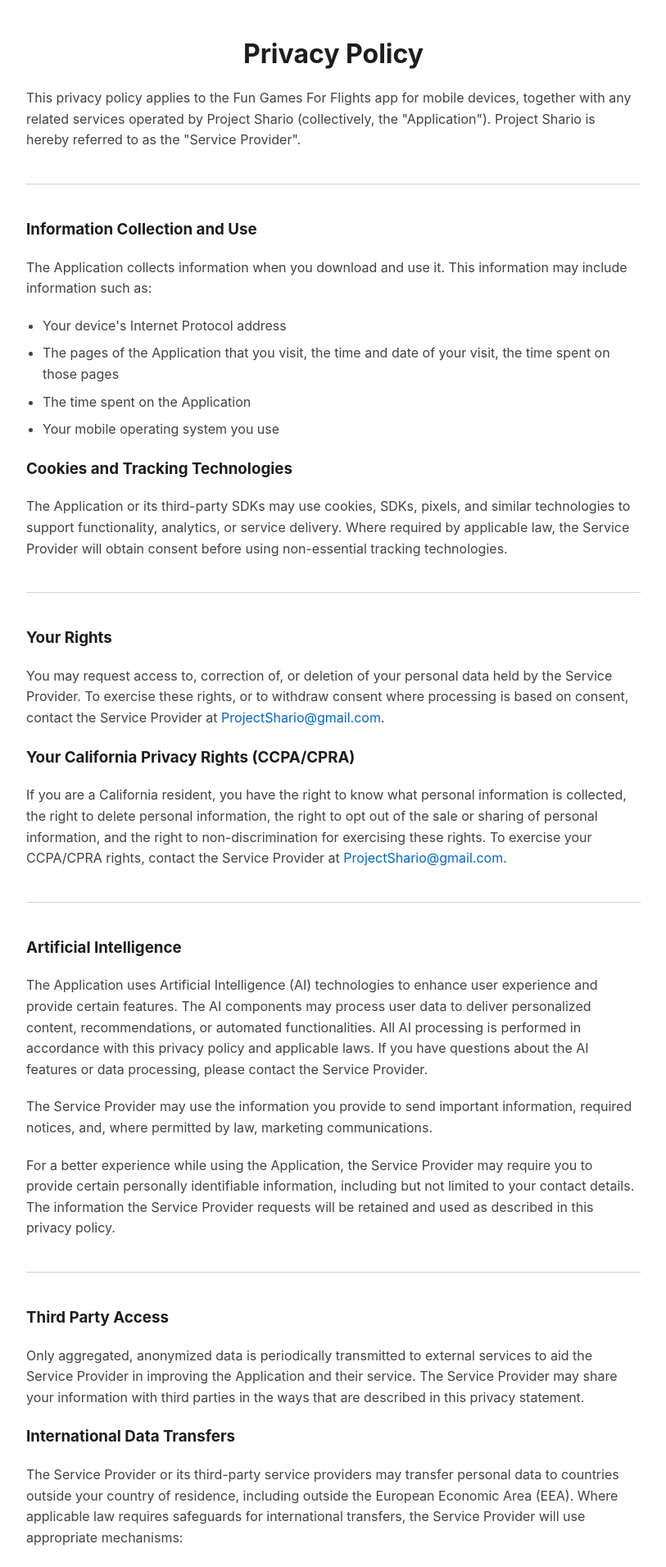
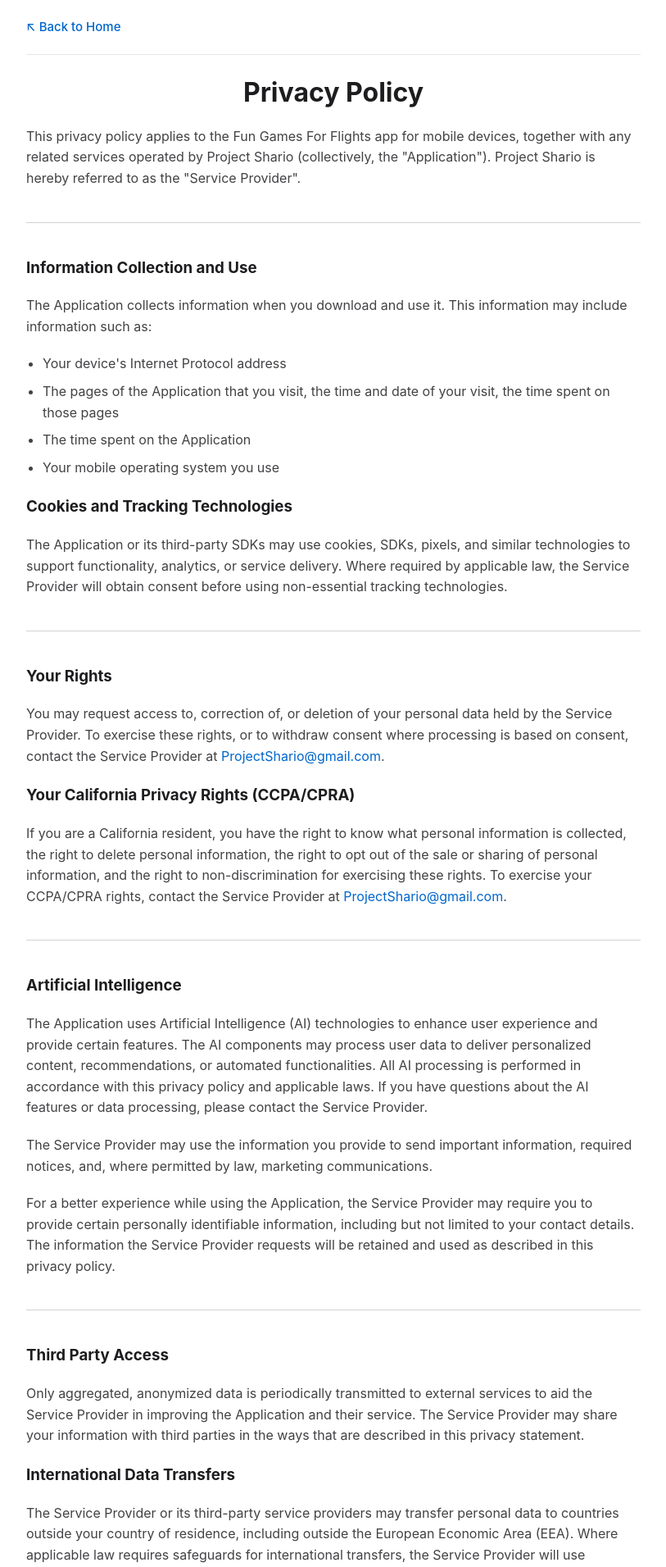
Before and after one commit to projectshario/ProjectShario.github.io, a Jekyll site: the page built from Privacy_FGFF.html, in a window 1280 px wide. Shown: the top 1911 px of the page at 82% size, without its empty margins (233-1046 px from the left). Built offline with Jekyll 4.4.1, drawn with Linux system fonts in a browser that asks for light colours.

Commit message:
Modify layout styles and add navigation header
Updated styles and added a header for navigation.

```diff
--- a/_layouts/default.html
+++ b/_layouts/default.html
@@ -10,11 +10,25 @@
             line-height: 1.6;
             color: #232325;
             max-width: 750px;
-            margin: 40px auto;
+            margin: 0 auto;
             padding: 0 24px;
         }
+        /* Top Navigation Header */
+        .site-header {
+            padding: 20px 0;
+            margin-bottom: 20px;
+            border-bottom: 1px solid #e5e5ea;
+        }
+        .back-link {
+            color: #0066cc;
+            text-decoration: none;
+            font-size: 15px;
+            font-weight: 500;
+        }
+        .back-link:hover { text-decoration: underline; }
+
         h1, h2, h3, strong { color: #1d1d1f; font-weight: 700; }
-        h1 { font-size: 32px; text-align: center; margin-bottom: 10px; }
+        h1 { font-size: 32px; text-align: center; margin-top: 10px; margin-bottom: 10px; }
         p { color: #424245; font-size: 16px; margin-bottom: 20px; }
         ul { padding-left: 20px; margin-bottom: 20px; }
         li { margin-bottom: 8px; color: #424245; }
@@ -47,10 +61,17 @@
         .footer-links li { margin-bottom: 10px; }
 
         /* Simple Footer */
-        .site-footer { font-size: 13px; color: #86868b; text-align: center; margin-top: 60px; }
+        .site-footer { font-size: 13px; color: #86868b; text-align: center; margin-top: 60px; padding-bottom: 40px; }
     </style>
 </head>
 <body>
+
+    <!-- Header containing navigation back home -->
+    {% if page.url != '/' and page.url != '/index.html' %}
+    <header class="site-header">
+        <a href="{{ '' | relative_url }}" class="back-link">↖ Back to Home</a>
+    </header>
+    {% endif %}
 
     {{ content }}
 
```
